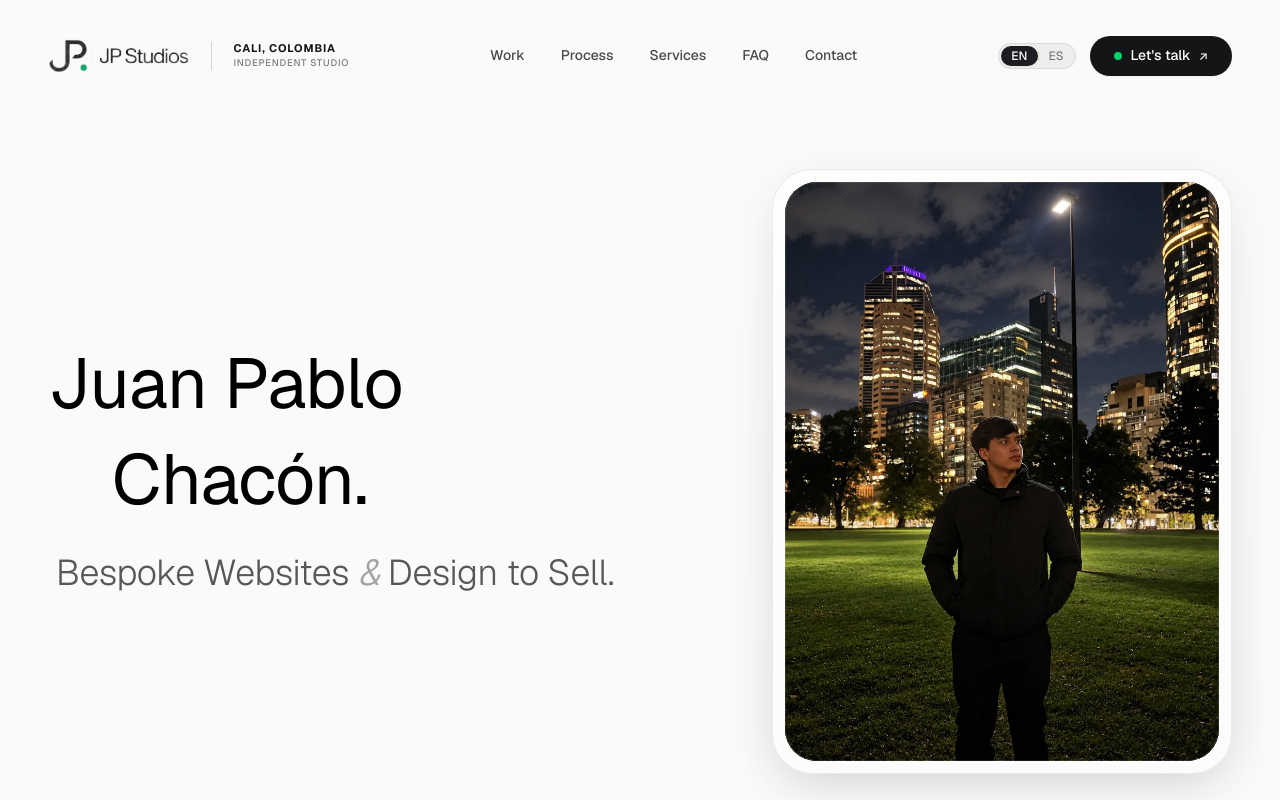
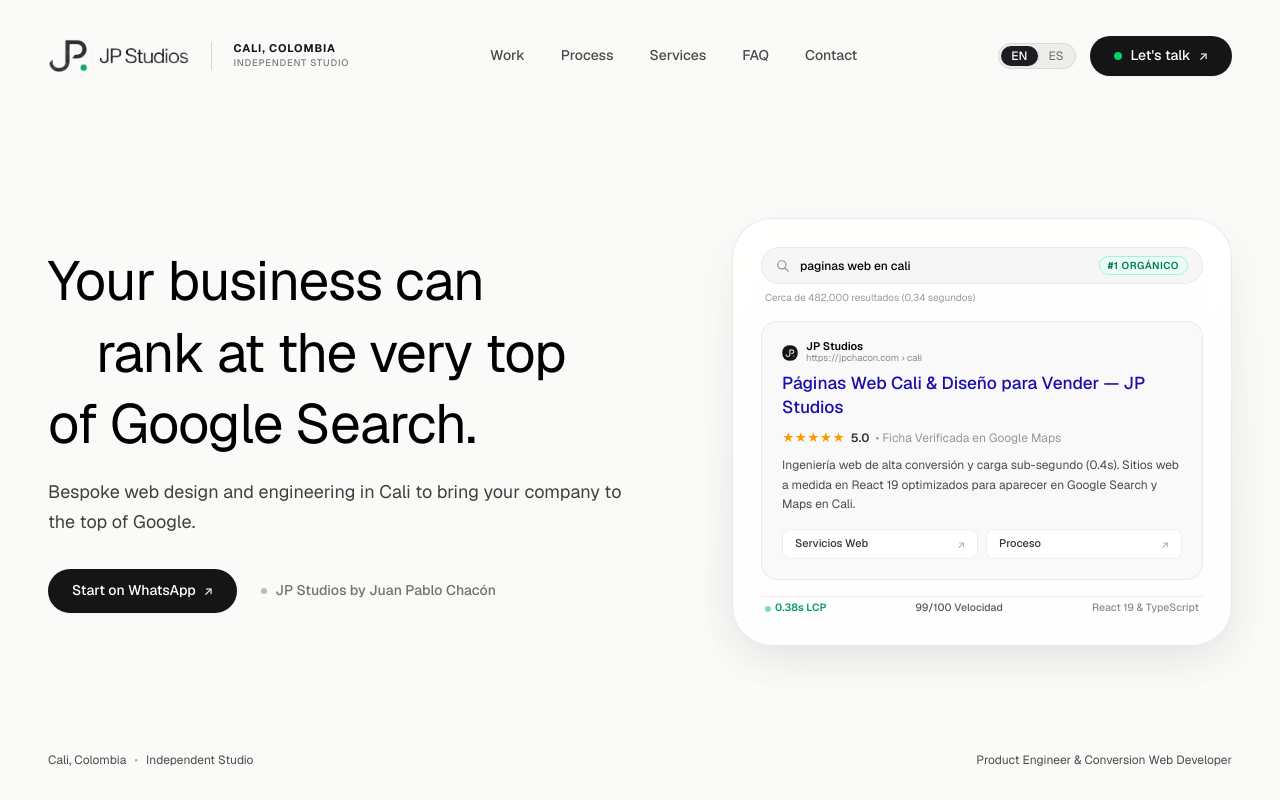
Before and after one commit to Juanpa571/portfolio, a React (Vite) app: page / in a window 1280 px wide. Shown: the top 800 px of the page. Built offline with nearby package versions, Linux system fonts and the light colour scheme.

Commit message:
feat(hero): prototype commercial headline and interactive Google SERP proof on dev branch

```diff
--- a/src/components/sections/Hero.tsx
+++ b/src/components/sections/Hero.tsx
@@ -120,89 +120,172 @@
       className="relative min-h-[calc(100vh-6.5rem)] min-h-[calc(100dvh-6.5rem)] flex flex-col justify-between border-b border-black/[0.08] overflow-hidden"
     >
       {/* Asymmetric Split Layout */}
-      <div className="max-w-[1400px] w-full mx-auto px-6 sm:px-12 flex-1 flex flex-col lg:flex-row items-center justify-center lg:justify-between gap-8 sm:gap-10 lg:gap-16 py-8 sm:py-10 lg:py-14">
+      <div className="max-w-[1400px] w-full mx-auto px-6 sm:px-12 flex-1 flex flex-col lg:flex-row items-center justify-center lg:justify-between gap-8 sm:gap-10 lg:gap-14 py-8 sm:py-10 lg:py-12">
 
-        {/* Left: Monumental Typographic Statement */}
-        <div className="flex-1 w-full flex flex-col justify-center min-w-0">
+        {/* Left: Monumental Business & Ranking Proposition */}
+        <div className="flex-1 w-full flex flex-col justify-center min-w-0 pr-0 lg:pr-6">
           <h1
-            aria-label="Juan Pablo Chacón — Páginas Web Cali & Diseño para Vender"
-            className="space-y-2 sm:space-y-3 lg:space-y-4 select-none m-0 font-normal"
+            aria-label="Tu negocio puede ocupar los primeros resultados de Google — Páginas Web Cali & Diseño para Vender | JP Studios"
+            className="space-y-1.5 sm:space-y-2 lg:space-y-3 select-none m-0 font-normal"
           >
-
-            {/* Line 1: First Name */}
+            {/* Line 1 */}
             <span className="block">
               <span
                 ref={line1Ref}
-                className="inline-block text-5xl sm:text-6xl md:text-7xl lg:text-[5vw] xl:text-[5.5vw] 2xl:text-[5.8vw] font-normal font-display tracking-[-0.01em] text-black leading-[1.03] sm:leading-[1.08] pb-1 cursor-default will-change-transform"
+                className="inline-block text-4xl sm:text-5xl md:text-6xl lg:text-[3.9vw] xl:text-[4.3vw] font-normal font-display tracking-[-0.02em] text-black leading-[1.05] sm:leading-[1.08] cursor-default will-change-transform"
                 data-interactive
               >
                 <span className="inline-block transition-transform duration-300 hover:scale-[1.01] origin-left">
-                  Juan Pablo{' '}
+                  {t.hero.headlineLine1}
                 </span>
               </span>
             </span>
 
-            {/* Line 2: Last Name with Indent */}
-            <span className="block pl-6 sm:pl-10 lg:pl-12 xl:pl-16">
+            {/* Line 2 with intentional asymmetrical indent */}
+            <span className="block pl-4 sm:pl-8 lg:pl-10 xl:pl-12">
               <span
                 ref={line2Ref}
-                className="inline-block text-5xl sm:text-6xl md:text-7xl lg:text-[5vw] xl:text-[5.5vw] 2xl:text-[5.8vw] font-normal font-display tracking-[-0.01em] text-black leading-[1.03] sm:leading-[1.08] pb-1 cursor-default will-change-transform"
+                className="inline-block text-4xl sm:text-5xl md:text-6xl lg:text-[3.9vw] xl:text-[4.3vw] font-normal font-display tracking-[-0.02em] text-black leading-[1.05] sm:leading-[1.08] cursor-default will-change-transform"
                 data-interactive
               >
                 <span className="inline-block transition-transform duration-300 hover:scale-[1.01] origin-left">
-                  Chacón.{' '}
+                  {t.hero.headlineLine2}
                 </span>
               </span>
             </span>
 
-            {/* Line 3: Discipline */}
-            <span className="block pt-1.5 sm:pt-3 lg:pt-4 pl-1 sm:pl-2">
+            {/* Line 3: Google impact phrase */}
+            <span className="block">
               <span
                 ref={line3Ref}
-                className="inline-block text-2xl sm:text-3xl md:text-4xl lg:text-[2.6vw] xl:text-[2.8vw] font-light font-display tracking-[-0.01em] text-black/65 hover:text-black/90 leading-[1.08] sm:leading-[1.14] pb-1 cursor-default will-change-transform transition-colors duration-500"
+                className="inline-block text-4xl sm:text-5xl md:text-6xl lg:text-[3.9vw] xl:text-[4.3vw] font-normal font-display tracking-[-0.02em] text-black leading-[1.05] sm:leading-[1.08] cursor-default will-change-transform"
                 data-interactive
               >
                 <span className="inline-block transition-transform duration-300 hover:scale-[1.01] origin-left">
-                  {t.hero.disciplineLine1} <span className="italic font-light text-black/35">{t.hero.disciplineAnd}</span> {t.hero.disciplineLine2}
+                  {t.hero.headlineLine3}
                 </span>
               </span>
             </span>
           </h1>
+
+          {/* Subtitle & Value Proposition */}
+          <p className="text-sm sm:text-base lg:text-lg text-black/75 font-sans leading-relaxed max-w-xl pt-5 sm:pt-6">
+            {t.hero.subtitle}
+          </p>
+
+          {/* Action & Author Signature Lockup */}
+          <div className="pt-6 sm:pt-8 flex flex-wrap items-center gap-4 sm:gap-6">
+            <a
+              href={siteConfig.profile.contact.whatsapp}
+              target="_blank"
+              rel="noopener noreferrer"
+              className="px-6 py-3 rounded-full bg-[#141517] hover:bg-black text-white text-xs sm:text-sm font-sans font-medium flex items-center gap-2 shadow-xs transition-all duration-200 active:scale-95 group"
+              data-interactive
+            >
+              <span>{t.intro.startOnWhatsApp}</span>
+              <span className="text-xs transition-transform duration-200 group-hover:translate-x-0.5 group-hover:-translate-y-0.5">
+                ↗
+              </span>
+            </a>
+
+            <div className="text-xs sm:text-sm font-sans text-black/55 font-medium flex items-center gap-2">
+              <span className="w-1.5 h-1.5 rounded-full bg-black/25" />
+              <span>{t.hero.signature}</span>
+            </div>
+          </div>
         </div>
 
-        {/* Right: Sculpted Architectural Portrait (Bold Mobile Scale) */}
+        {/* Right: Interactive Proof of Work — Google SERP #1 & Speed Telemetry Card */}
         <div
           ref={portraitRef}
-          className="w-full max-w-[320px] sm:max-w-[360px] md:max-w-[390px] lg:max-w-[420px] xl:max-w-[460px] 2xl:max-w-[490px] shrink-0 will-change-transform [perspective:1000px] my-2 lg:my-0"
+          className="w-full max-w-[380px] sm:max-w-[440px] lg:max-w-[470px] xl:max-w-[500px] shrink-0 will-change-transform [perspective:1000px] my-4 lg:my-0 select-none"
         >
           <div className="relative group transition-transform duration-500 ease-out">
             {/* Ambient Lighting Shadow Layer */}
-            <div className="absolute -inset-2 bg-gradient-to-b from-black/[0.03] to-black/[0.1] rounded-[2.6rem] sm:rounded-[2.8rem] blur-xl opacity-60 group-hover:opacity-90 transition-opacity duration-700 pointer-events-none" />
+            <div className="absolute -inset-2 bg-gradient-to-b from-black/[0.02] to-black/[0.08] rounded-[2.6rem] blur-xl opacity-60 group-hover:opacity-90 transition-opacity duration-700 pointer-events-none" />
 
-            {/* Sculpted Card Bezel Frame */}
-            <div className="relative p-2.5 sm:p-3 bg-white/75 backdrop-blur-md rounded-[2.4rem] sm:rounded-[2.5rem] border border-black/[0.07] shadow-[0_20px_50px_-15px_rgba(0,0,0,0.12)]">
-              <div className="relative aspect-[3/4] rounded-[1.9rem] sm:rounded-[2rem] overflow-hidden bg-[#141517]">
-                <picture>
-                  <source media="(max-width: 640px)" srcSet="/hero-portrait-sm.webp" type="image/webp" />
-                  <source media="(min-width: 641px)" srcSet="/hero-portrait.webp" type="image/webp" />
+            {/* Sculpted Bezel Frame */}
+            <div className="relative p-5 sm:p-7 bg-white/90 backdrop-blur-md rounded-[2.2rem] sm:rounded-[2.5rem] border border-black/[0.08] shadow-[0_20px_50px_-15px_rgba(0,0,0,0.08)] space-y-4">
+
+              {/* Simulated Search Header */}
+              <div className="space-y-1.5">
+                <div className="flex items-center gap-2.5 px-3.5 py-2 rounded-full bg-black/[0.03] border border-black/[0.06] text-xs font-sans text-black/80">
+                  <svg className="w-3.5 h-3.5 text-black/40" fill="none" viewBox="0 0 24 24" stroke="currentColor">
+                    <path strokeLinecap="round" strokeLinejoin="round" strokeWidth={2} d="M21 21l-6-6m2-5a7 7 0 11-14 0 7 7 0 0114 0z" />
+                  </svg>
+                  <span className="font-medium text-black">paginas web en cali</span>
+                  <span className="ml-auto text-[10px] text-emerald-700 font-semibold uppercase tracking-wider bg-emerald-50 px-2 py-0.5 rounded-full border border-emerald-200">
+                    #1 Orgánico
+                  </span>
+                </div>
+                <div className="text-[10px] font-sans text-black/40 px-1">
+                  Cerca de 482,000 resultados (0.34 segundos)
+                </div>
+              </div>
+
+              {/* SERP Result #1 Card */}
+              <div className="p-4 sm:p-5 rounded-2xl bg-black/[0.02] border border-black/[0.06] space-y-2.5">
+                {/* Breadcrumb & Domain */}
+                <div className="flex items-center gap-2 text-xs font-sans text-black/60">
                   <img
-                    src="/hero-portrait.webp"
-                    alt="Juan Pablo Chacón — Páginas Web Cali y Diseño para Vender"
-                    width="420"
-                    height="560"
-                    className="w-full h-full object-cover object-[center_22%] transition-transform duration-700 ease-out group-hover:scale-[1.03]"
-                    loading="eager"
-                    decoding="async"
-                    fetchPriority="high"
+                    src="/favicon.png"
+                    alt="JP Studios"
+                    className="w-4 h-4 rounded-full object-contain"
+                    width={16}
+                    height={16}
                   />
-                </picture>
+                  <div className="flex flex-col leading-none">
+                    <span className="text-[11px] font-semibold text-black">JP Studios</span>
+                    <span className="text-[9.5px] text-black/45 truncate">https://jpchacon.com › cali</span>
+                  </div>
+                </div>
 
-                {/* Subtle Cinematic Lighting Vignette */}
-                <div className="pointer-events-none absolute inset-0 bg-gradient-to-t from-black/40 via-transparent to-transparent opacity-80" />
+                {/* SERP Title */}
+                <div className="text-base sm:text-[1.08rem] font-medium font-sans text-[#1a0dab] leading-snug">
+                  Páginas Web Cali & Diseño para Vender — JP Studios
+                </div>
 
-                {/* Hairline Inner Border Accent */}
-                <div className="pointer-events-none absolute inset-0 rounded-[1.9rem] sm:rounded-[2rem] ring-1 ring-inset ring-white/10" />
+                {/* Rating & Social Proof */}
+                <div className="flex items-center gap-1.5 text-xs font-sans">
+                  <span className="text-amber-500 text-xs">★★★★★</span>
+                  <span className="font-semibold text-black/80">5.0</span>
+                  <span className="text-black/40">• Ficha Verificada en Google Maps</span>
+                </div>
+
+                {/* Snippet Description */}
+                <p className="text-xs font-sans text-black/70 leading-relaxed">
+                  Ingeniería web de alta conversión y carga sub-segundo (0.4s). Sitios web a medida en React 19 optimizados para aparecer en Google Search y Maps en Cali.
+                </p>
+
+                {/* Rich Sitelinks */}
+                <div className="grid grid-cols-2 gap-2 pt-1">
+                  <a
+                    href="#services"
+                    className="px-3 py-1.5 rounded-lg bg-white border border-black/[0.07] text-[11px] font-sans font-medium text-black/80 hover:text-black hover:border-black/20 transition-all flex items-center justify-between"
+                  >
+                    <span>Servicios Web</span>
+                    <span className="text-black/35 text-[10px]">↗</span>
+                  </a>
+                  <a
+                    href="#process"
+                    className="px-3 py-1.5 rounded-lg bg-white border border-black/[0.07] text-[11px] font-sans font-medium text-black/80 hover:text-black hover:border-black/20 transition-all flex items-center justify-between"
+                  >
+                    <span>Proceso</span>
+                    <span className="text-black/35 text-[10px]">↗</span>
+                  </a>
+                </div>
               </div>
+
+              {/* Live Core Web Vitals Benchmark Bar */}
+              <div className="pt-1 flex items-center justify-between text-[10.5px] font-sans font-medium text-black/65 px-1 border-t border-black/[0.06]">
+                <div className="flex items-center gap-1 text-emerald-600 font-semibold">
+                  <span className="w-1.5 h-1.5 rounded-full bg-emerald-500 animate-pulse" />
+                  <span>0.38s LCP</span>
+                </div>
+                <div>99/100 Velocidad</div>
+                <div className="text-black/45">React 19 & TypeScript</div>
+              </div>
+
             </div>
           </div>
         </div>
--- a/src/config/translations.ts
+++ b/src/config/translations.ts
@@ -21,6 +21,11 @@
     switchLangTooltip: string;
   };
   hero: {
+    headlineLine1: string;
+    headlineLine2: string;
+    headlineLine3: string;
+    subtitle: string;
+    signature: string;
     disciplineLine1: string;
     disciplineAnd: string;
     disciplineLine2: string;
@@ -157,6 +162,11 @@
       switchLangTooltip: 'Cambiar a español',
     },
     hero: {
+      headlineLine1: 'Your business can',
+      headlineLine2: 'rank at the very top',
+      headlineLine3: 'of Google Search.',
+      subtitle: 'Bespoke web design and engineering in Cali to bring your company to the top of Google.',
+      signature: 'JP Studios by Juan Pablo Chacón',
       disciplineLine1: 'Bespoke Websites',
       disciplineAnd: '&',
       disciplineLine2: 'Design to Sell.',
@@ -410,6 +420,11 @@
       switchLangTooltip: 'Switch to English',
     },
     hero: {
+      headlineLine1: 'Tu negocio puede',
+      headlineLine2: 'ocupar los primeros',
+      headlineLine3: 'resultados de Google.',
+      subtitle: 'Diseño y desarrollo web basado en Cali para sacar a tu página de los sótanos de Google.',
+      signature: 'JP Studios by Juan Pablo Chacón',
       disciplineLine1: 'Páginas Web Cali',
       disciplineAnd: '&',
       disciplineLine2: 'Diseño para Vender.',
```
